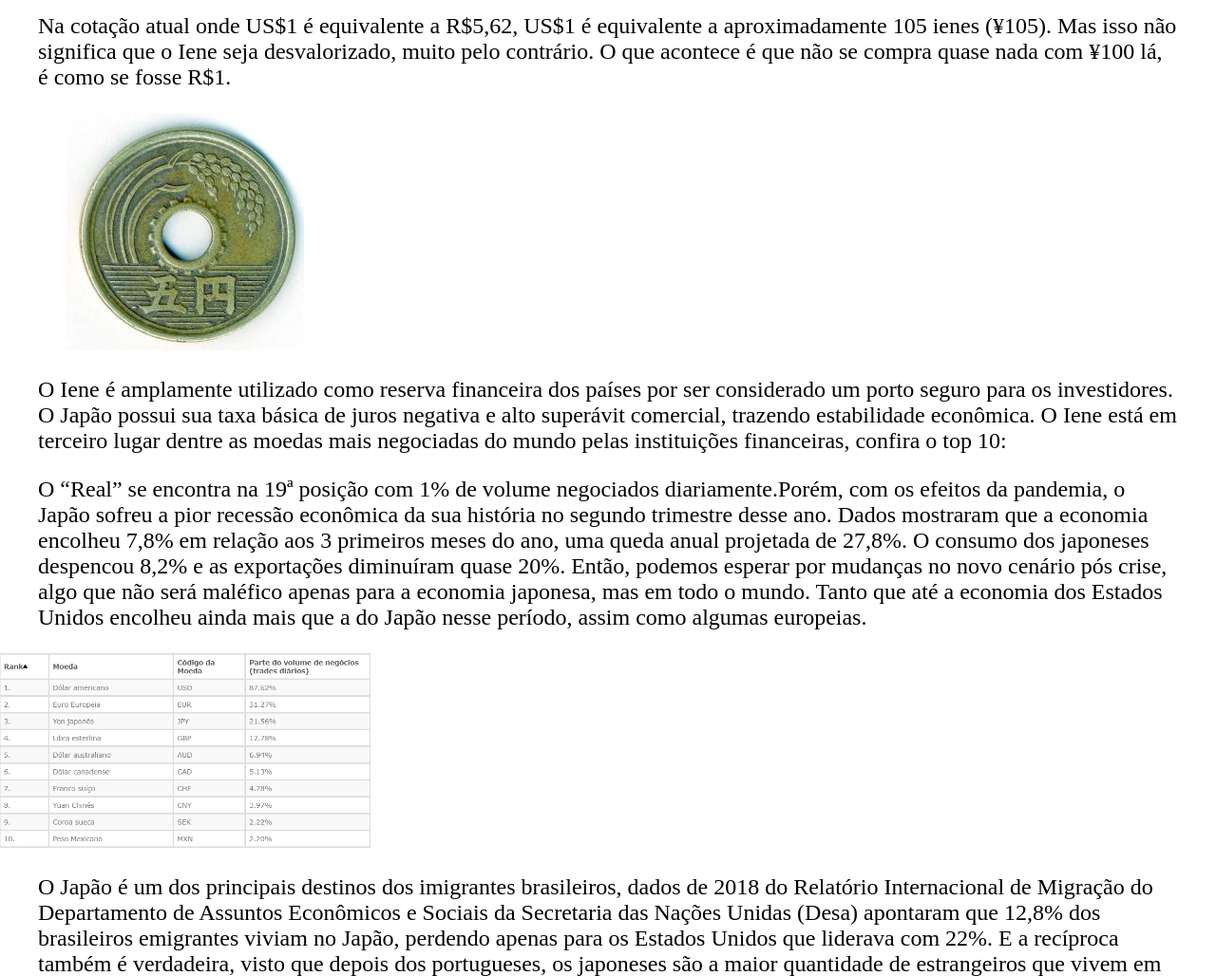
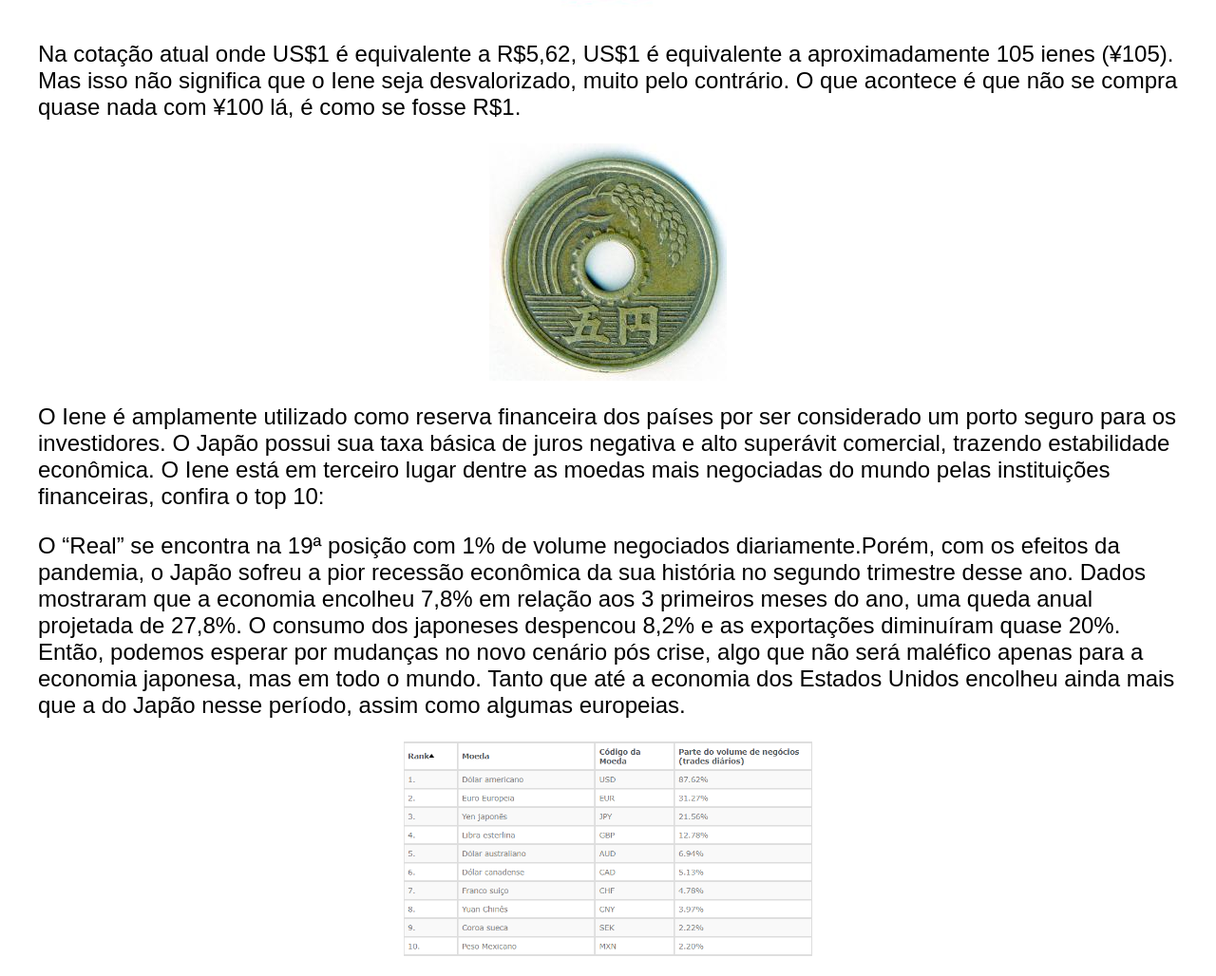
Before and after one commit to JoaoPedroCordoba/Money_Japan, a plain HTML site: page index.html in a window 1280 px wide. Shown: the part 1064-2092 px from the top of the page at 95% size. Drawn offline with Linux system fonts and the light colour scheme.

Commit message:
finalizado2.0

```diff
--- a/index.html
+++ b/index.html
@@ -6,6 +6,7 @@
     <meta name="viewport" content="width=device-width, initial-scale=1.0">
     <title>Money_japan</title>
     <link rel="stylesheet" href="style.css">
+    <link rel="website icon" type="png" href="imagens/bandeira.png">
 </head>
 <body>
     <main>
--- a/style.css
+++ b/style.css
@@ -28,23 +28,26 @@ body{
     margin-left: 40px;
     margin-right: 40px;
     font-size: x-large;
+    font-family: Arial, Helvetica, sans-serif;
 }
 
-#moeda{
-    margin-left: 70px;
+img{
+    display: block;
+    margin-left: auto;
+    margin-right: auto;
 }
 
+
+
 #tabela{
-
-    width: 390px;
+    width: 430px;
 }
 
 #brasil{
     width: 390px;
-    margin: 15px;
+
 }
 
 #import{
     width: 390px;
-    margin-left:15px ;
 }
```
Also changed, not shown: imagens/bandeira.png (added).
